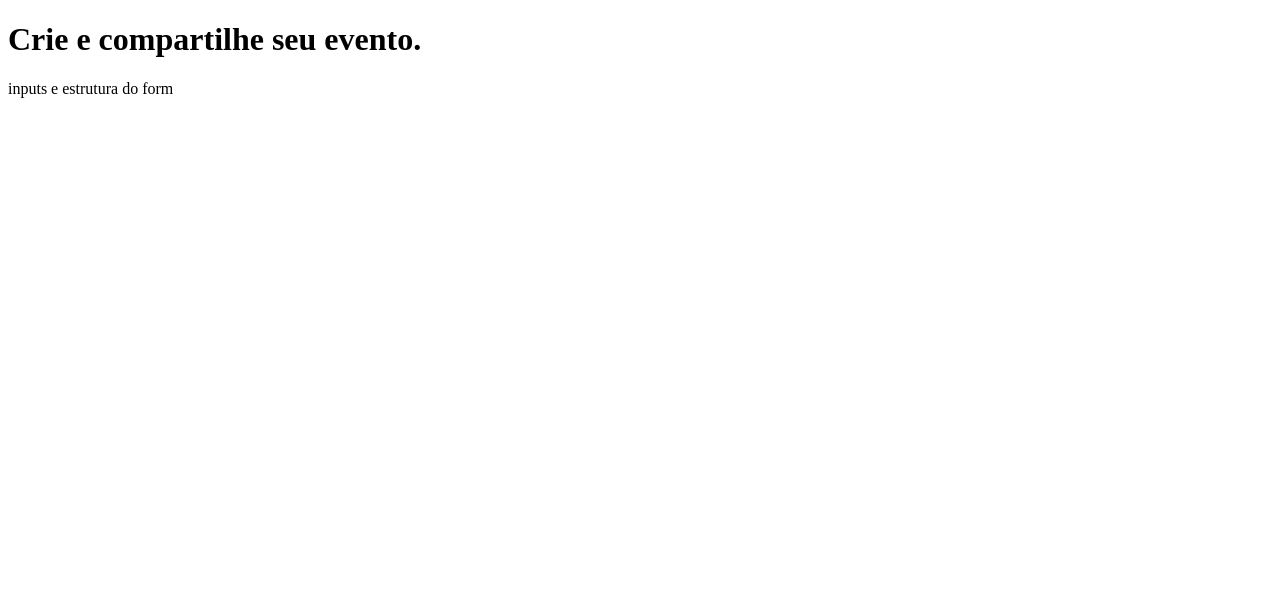
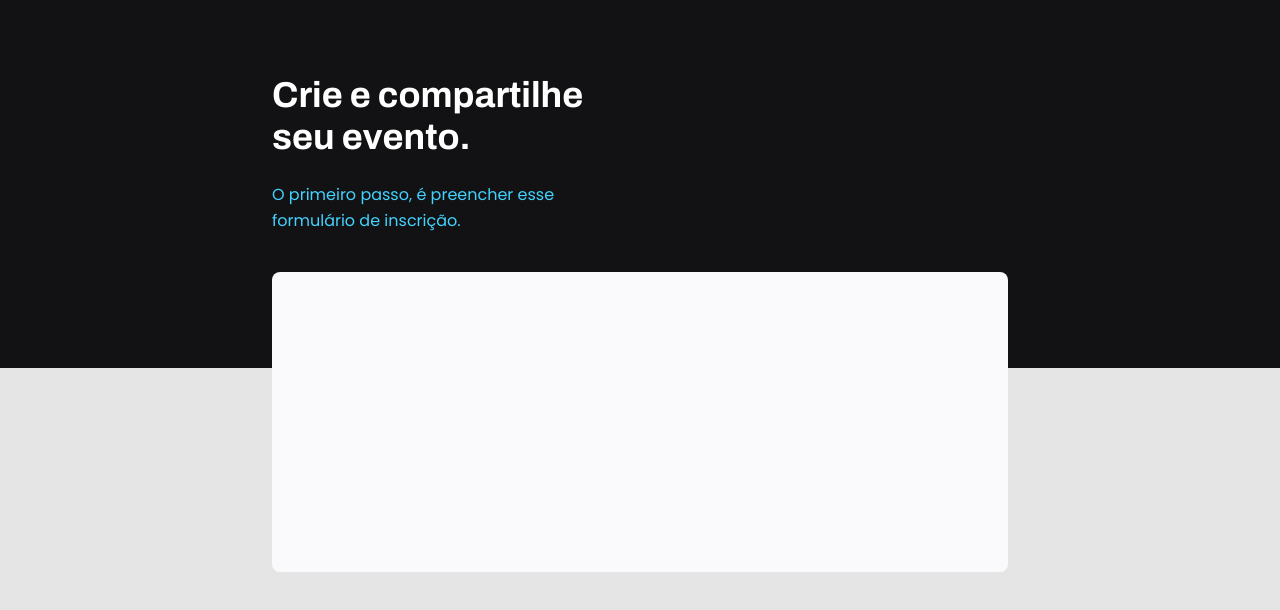
Before and after one commit to felipesurfe/explorerproject03, a plain HTML site: page index.html in a window 1280 px wide. Drawn offline with Linux system fonts and the light colour scheme.

Commit message:
add style

```diff
--- a/index.html
+++ b/index.html
@@ -1,19 +1,27 @@
 <!DOCTYPE html>
 <html lang="pt-br">
 <head>
+  <link rel="preconnect" href="https://fonts.googleapis.com">
+  <link rel="preconnect" href="https://fonts.gstatic.com" crossorigin>
+
   <meta charset="UTF-8">
   <meta name="viewport" content="width=device-width, initial-scale=1.0">
   <title>Crie seu evento</title>
 
   <link rel="stylesheet" href="style.css">
+
+  <link href="https://fonts.googleapis.com/css2?family=Archivo:wght@600;700&family=Poppins&display=swap" rel="stylesheet">
+
 </head>
 <body>
-  <header>
-    <h1>Crie e compartilhe seu evento.</h1>
-    <p></p>
-  </header>
-  <form >
-    inputs e estrutura do form
-  </form>
+  <div class="page">
+    <header>
+      <h1>Crie e compartilhe seu evento.</h1>
+      <p>O primeiro passo, é preencher esse formulário de inscrição.</p>
+    </header>
+    <form >
+    </form>
+  </div>
+
 </body>
 </html>
--- a/style.css
+++ b/style.css
@@ -0,0 +1,51 @@
+body {
+  font-family: 'Poppins', sans-serif;
+
+  background: #e5e5e5;
+}
+
+body::before {
+  content: '';
+  width: 100%;
+  height: 368px;
+
+  position: absolute;
+  top: 0;
+  left: 0;
+  z-index: -1;
+  background: #121214;
+}
+
+.page {
+  width: 736px;
+  margin: auto;
+}
+
+header {
+  width: 319px;
+
+  margin-top: 74px;
+}
+
+header h1 {
+  font-family: 'Archivo', sans-serif;
+  font-weight: bold;
+  font-size: 36px;
+  line-height: 42px;
+  color: white;
+}
+
+header p {
+  font-size: 16px;
+  line-height: 26px;
+
+  color: #42D3FF;
+}
+
+form {
+  margin-top: 38px;
+  background: #FAFAFC;
+  border-radius: 8px;
+
+  min-height: 300px;
+}
```
